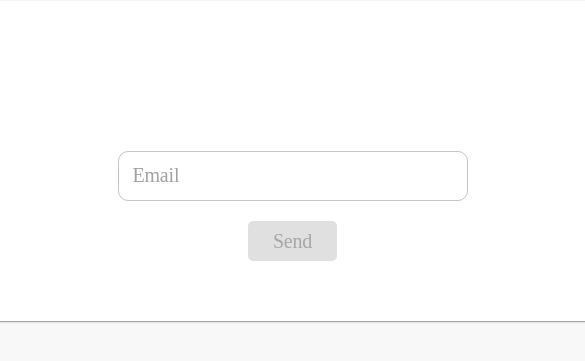
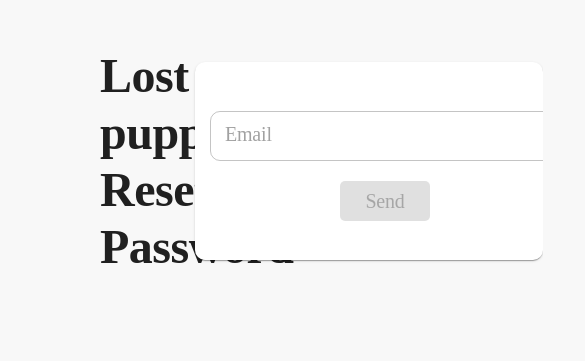
Before and after one commit to yyl14/pd6-fe, a React (Create React App) app: page /forget-password in a window 390 px wide. Shown: the part 261-622 px from the top of the page, 585 px wide, since content can reach past the window. Built offline with nearby package versions, Linux system fonts and the light colour scheme; a web font is replaced by a local one.

Commit message:
Responsive resize form

```diff
--- a/src/styles/auth.css
+++ b/src/styles/auth.css
@@ -24,9 +24,9 @@
 }
 
 .auth-form {
-  position: absolute;
-  width: 740px;
-  padding: 124px 174px 26px 174px;
+  width: 80%;
+
+  padding: 12% 174px 3% 174px;
 }
 
 .auth-form-inputs {
```
